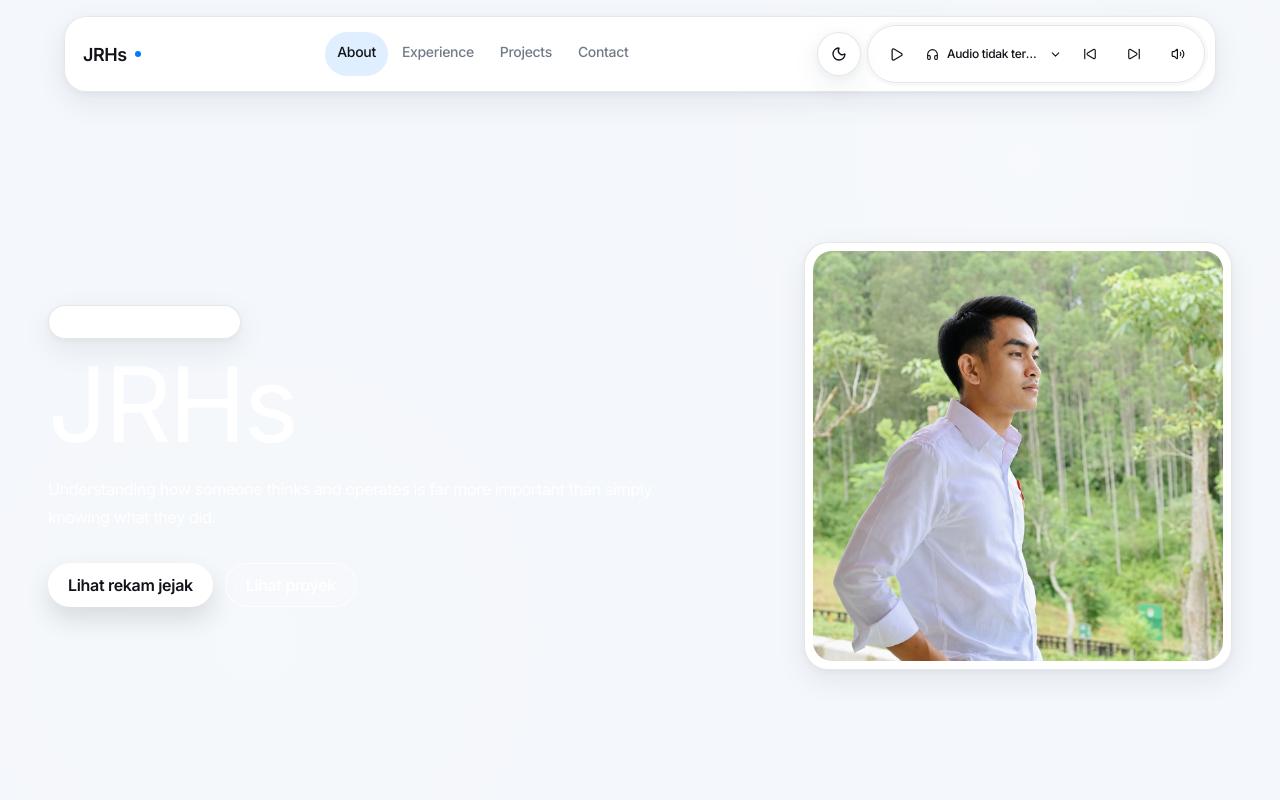
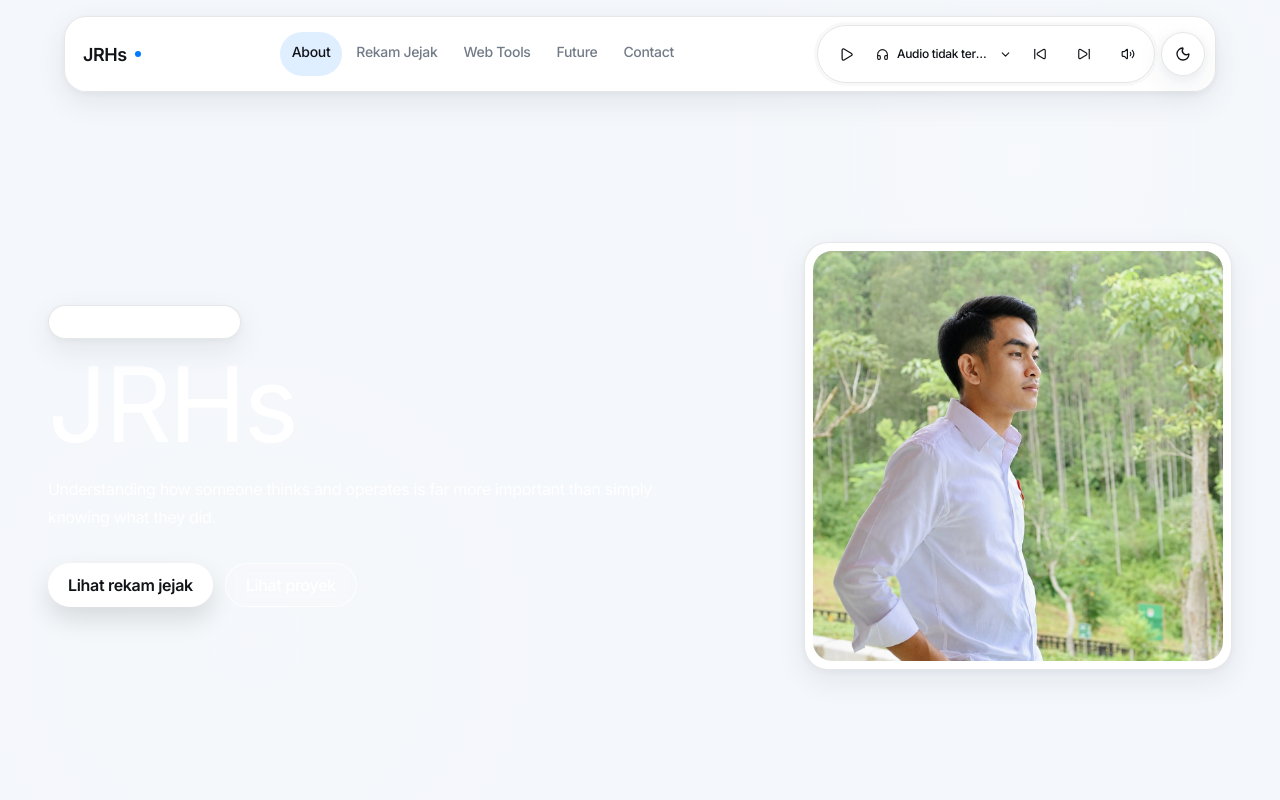
Before and after one commit to LionerHakim/JRHs, a React (Vite) app: page / in a window 1280 px wide. Shown: the top 800 px of the page. Built offline with nearby package versions, Linux system fonts and the light colour scheme.

Commit message:
refactor: update navigation for final site structure

```diff
--- a/src/components/Navbar.tsx
+++ b/src/components/Navbar.tsx
@@ -5,8 +5,9 @@ import ThemeToggle from './ThemeToggle';
 
 const navLinks = [
   { name: 'About', href: '#about' },
-  { name: 'Experience', href: '#rekam-jejak' },
-  { name: 'Projects', href: '#projects' },
+  { name: 'Rekam Jejak', href: '#rekam-jejak' },
+  { name: 'Web Tools', href: '#web-tools' },
+  { name: 'Future', href: '#future' },
   { name: 'Contact', href: '#contact' },
 ];
 
@@ -48,21 +49,21 @@ export default function Navbar() {
 
   return (
     <>
-      <header className="fixed inset-x-0 top-0 z-50 px-4 pt-4 md:px-6" style={{ paddingTop: 'max(1rem, env(safe-area-inset-top))' }}>
+      <header className="fixed inset-x-0 top-0 z-50 px-4 md:px-6" style={{ paddingTop: 'max(1rem, env(safe-area-inset-top))' }}>
         <nav className="mx-auto flex max-w-6xl items-center justify-between gap-2 rounded-[22px] border border-[var(--color-line)] bg-[color-mix(in_srgb,var(--color-paper)_94%,transparent)] px-2.5 py-2 shadow-[var(--shadow-soft)] backdrop-blur-xl" aria-label="Navigasi utama">
           <a href="#hero" className="flex min-h-11 items-center gap-2 px-2 text-[18px] font-semibold tracking-tight text-[var(--color-ink)]" aria-label="JRHs beranda"><span>JRHs</span><span className="h-1.5 w-1.5 rounded-full bg-[var(--color-accent)]" aria-hidden="true" /></a>
-          <div className="hidden items-center gap-0.5 lg:flex">
+          <div className="hidden items-center gap-0.5 xl:flex">
             {navLinks.map((link) => { const isActive = active === link.href.slice(1); return <a key={link.href} href={link.href} className={`min-h-11 rounded-full px-3 py-2.5 text-sm font-medium transition-colors ${isActive ? 'bg-[var(--color-accent-soft)] text-[var(--color-ink)]' : 'text-[var(--color-muted)] hover:text-[var(--color-ink)]'}`} aria-current={isActive ? 'location' : undefined}>{link.name}</a>; })}
           </div>
           <div className="flex items-center gap-1.5">
+            <MusicPlayer />
             <ThemeToggle />
-            <MusicPlayer />
-            <button ref={openerRef} type="button" onClick={() => setOpen(true)} className="inline-flex min-h-11 min-w-11 items-center justify-center rounded-full border border-[var(--color-line)] bg-[var(--color-paper)] text-[var(--color-ink)] shadow-[var(--shadow-soft)] transition active:scale-[.97] hover:-translate-y-0.5 focus:outline-none focus-visible:ring-2 focus-visible:ring-[var(--color-accent)] lg:hidden" aria-label="Buka menu" aria-expanded={open}><Menu size={18} aria-hidden="true" /></button>
+            <button ref={openerRef} type="button" onClick={() => setOpen(true)} className="inline-flex min-h-11 min-w-11 items-center justify-center rounded-full border border-[var(--color-line)] bg-[var(--color-paper)] text-[var(--color-ink)] shadow-[var(--shadow-soft)] transition active:scale-[.97] hover:-translate-y-0.5 focus:outline-none focus-visible:ring-2 focus-visible:ring-[var(--color-accent)] xl:hidden" aria-label="Buka menu" aria-expanded={open}><Menu size={18} aria-hidden="true" /></button>
           </div>
         </nav>
       </header>
 
-      {open && <div ref={menuRef} className="fixed inset-0 z-[60] bg-[var(--color-canvas)] px-5 pb-8 pt-5 lg:hidden" role="dialog" aria-modal="true" aria-label="Navigasi seluler">
+      {open && <div ref={menuRef} className="fixed inset-0 z-[60] overflow-y-auto bg-[var(--color-canvas)] px-5 pb-[calc(2rem+env(safe-area-inset-bottom))] pt-[max(1.25rem,env(safe-area-inset-top))] xl:hidden" role="dialog" aria-modal="true" aria-label="Navigasi seluler">
         <div className="mx-auto flex max-w-6xl items-center justify-between"><a href="#hero" onClick={closeMenu} className="flex min-h-11 items-center text-[18px] font-semibold tracking-tight text-[var(--color-ink)]">JRHs</a><div className="flex items-center gap-2"><ThemeToggle /><button ref={closeRef} type="button" onClick={closeMenu} className="inline-flex min-h-11 min-w-11 items-center justify-center rounded-full border border-[var(--color-line)] bg-[var(--color-paper)] text-[var(--color-ink)] shadow-[var(--shadow-soft)] transition active:scale-[.97] focus:outline-none focus-visible:ring-2 focus-visible:ring-[var(--color-accent)]" aria-label="Tutup menu"><X size={18} aria-hidden="true" /></button></div></div>
         <div className="mx-auto flex max-w-6xl flex-col pt-12" role="navigation" aria-label="Navigasi utama seluler">{navLinks.map((link) => <a key={link.href} href={link.href} onClick={closeMenu} className="border-b border-[var(--color-line)] py-5 font-[var(--font-perfectly-nineties-regular)] text-[clamp(1.8rem,8vw,2.5rem)] font-normal text-[var(--color-ink)] transition-opacity hover:opacity-60">{link.name}</a>)}</div>
       </div>}
```
